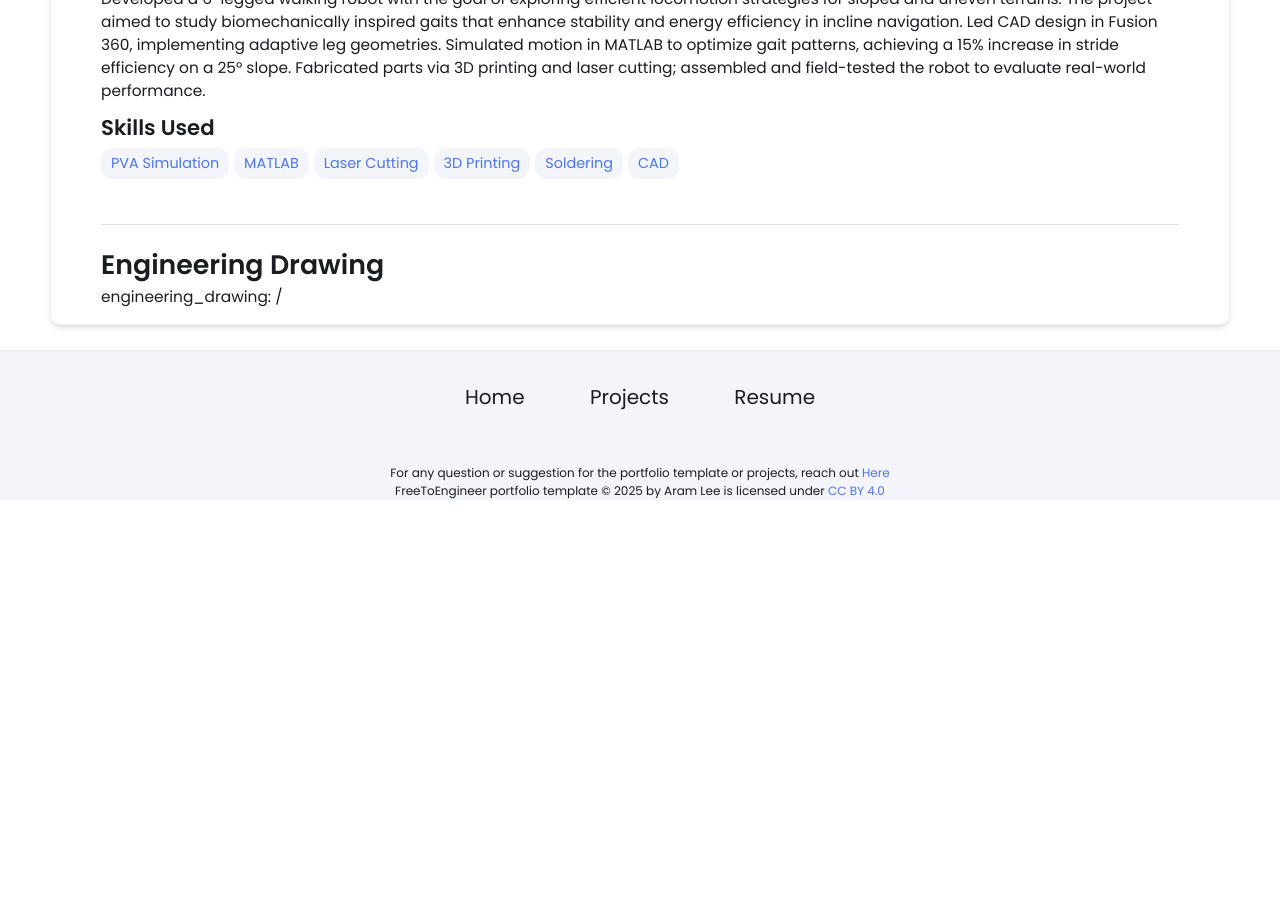
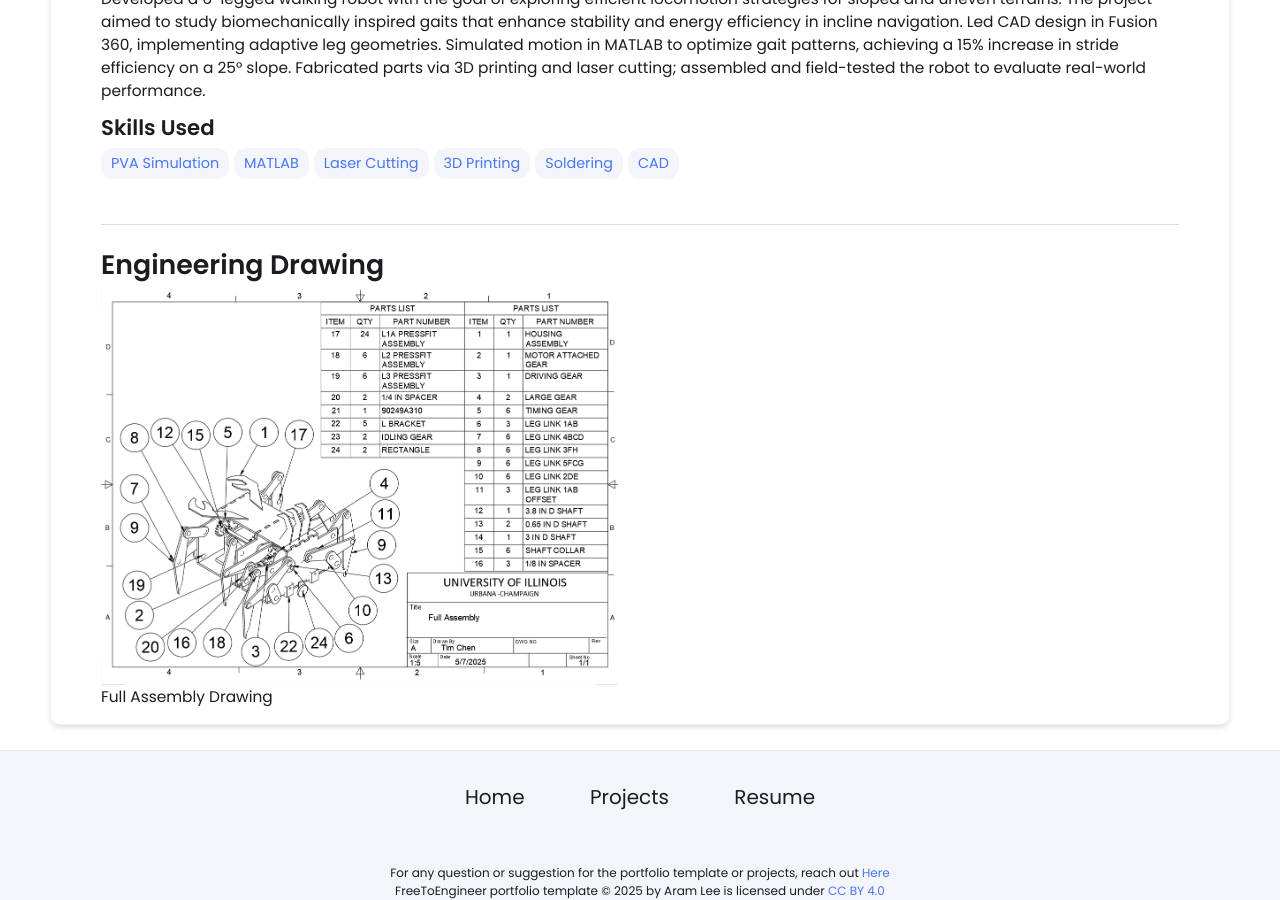
Before and after one commit to timchen863/timchen863.github.io, a Jekyll site: the page built from _projects/Uphill Robotic Hextech Explorer/index.md, in a window 1280 px wide and 900 px high, scrolled down 601 px. Built offline with Jekyll 4.4.1, drawn with Linux system fonts in a browser that asks for light colours; before the commit the page ends 1101 px from its top, so only the background shows below that.

Commit message:
Update index.md

```diff
--- a/_projects/Uphill Robotic Hextech Explorer/index.md
+++ b/_projects/Uphill Robotic Hextech Explorer/index.md
@@ -16,4 +16,5 @@ main-image: /hextechdemo.jpg
 
 ---
 # Engineering Drawing
-engineering_drawing: /
+{% include image-gallery.html images="FullAssemblyDrawing.png" height="400" %}
+Full Assembly Drawing
```
